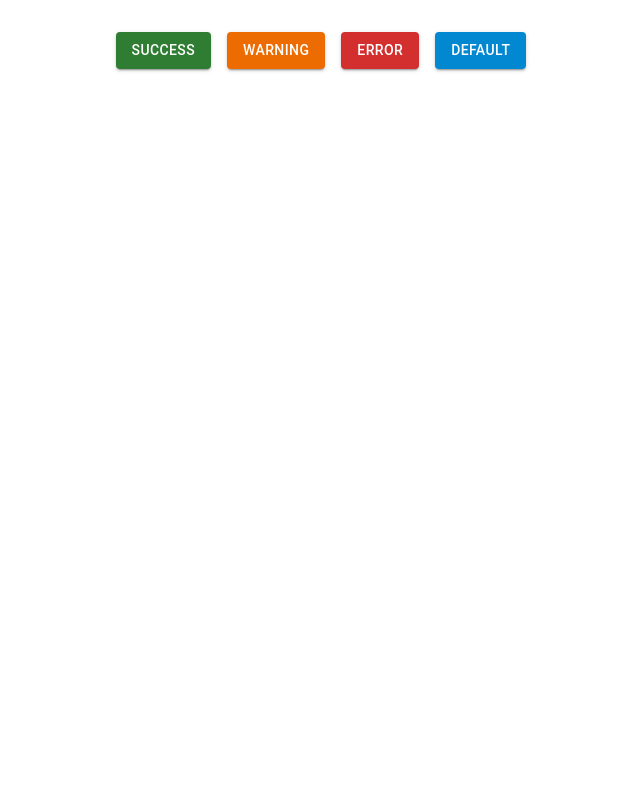
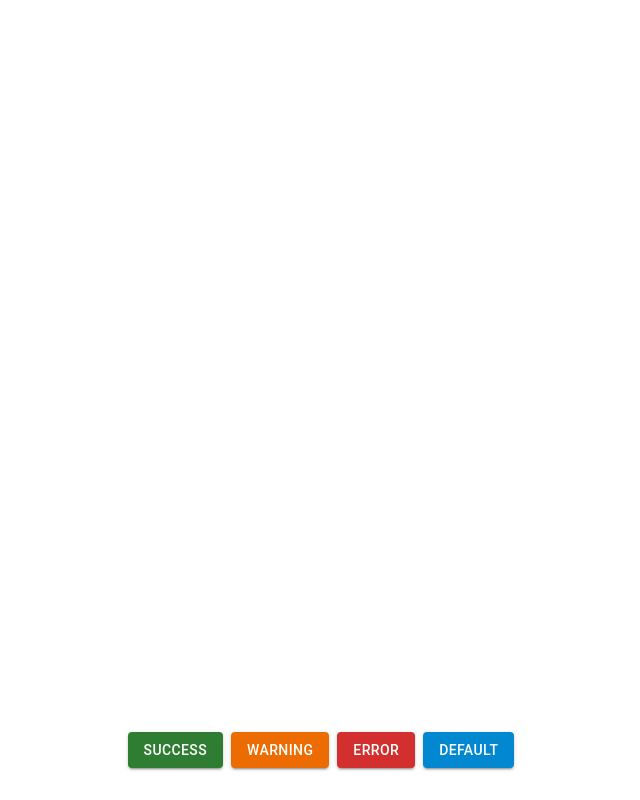
Before and after one commit to Yo0GuitarIT/component-toast-test, a React (Create React App) app: page / in a window 1280 px wide. Shown: the whole page, without its empty margins (319-959 px from the left). Built offline with nearby package versions, Linux system fonts and the light colour scheme.

Commit message:
Style(ui): position buttons at the bottom of the screen

```diff
--- a/src/App.js
+++ b/src/App.js
@@ -38,13 +38,16 @@
     };
 
     return (
-        <Container>
-            <Stack
-                direction="row"
-                spacing={2}
-                justifyContent="center"
-                sx={{ mt: 4 }}
-            >
+        <Container
+            sx={{
+                height: "100vh",
+                display: "flex",
+                flexDirection: "column",
+                justifyContent: "flex-end",
+                paddingBottom: "2rem",
+            }}
+        >
+            <Stack direction="row" spacing={1} justifyContent="center">
                 <Button
                     variant="contained"
                     color="success"
```
